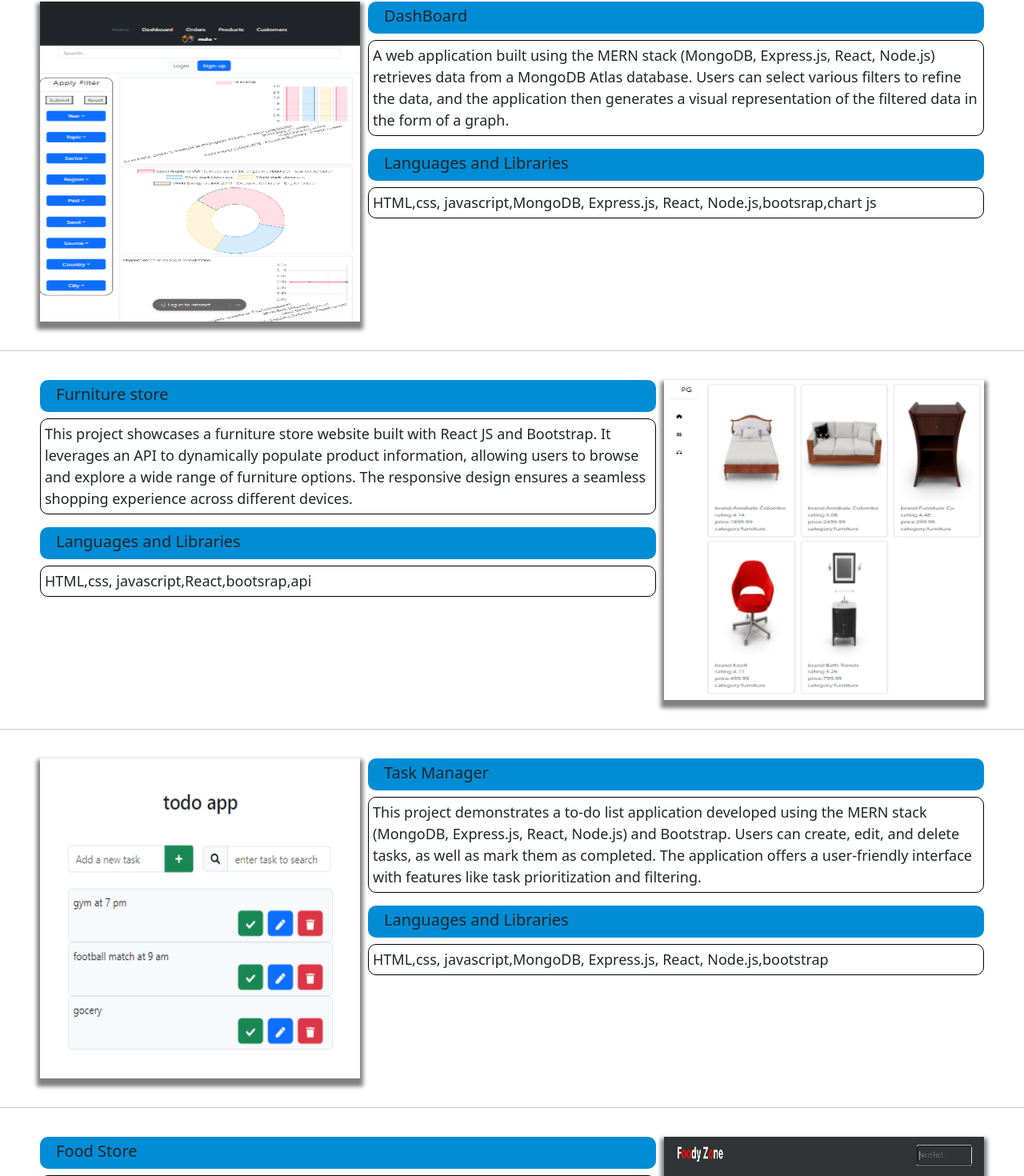
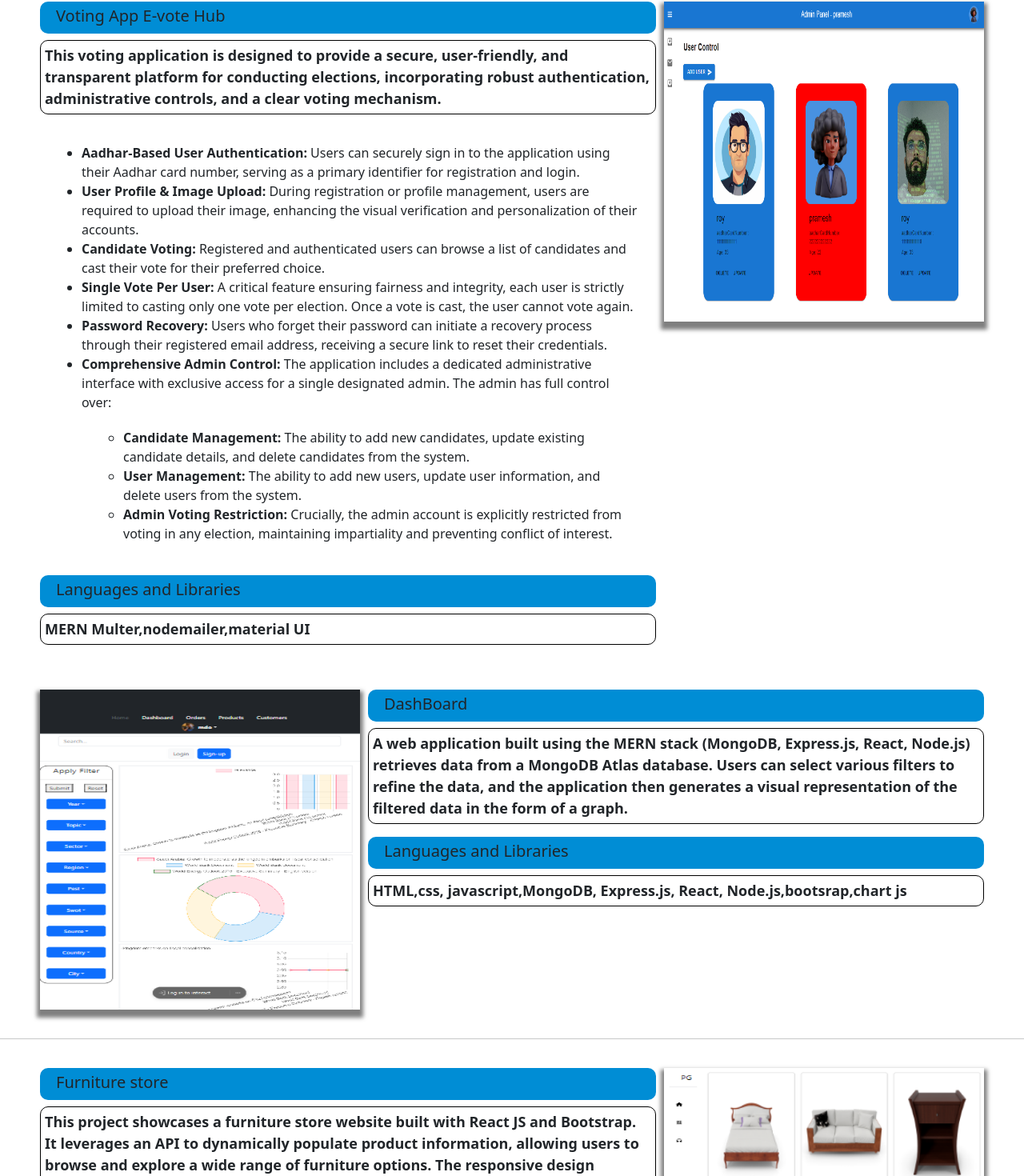
Before and after one commit to pramesh-gawas/portfolio, a React (Vite) app: page / in a window 1280 px wide. Shown: the part 603-2073 px from the top of the page at 80% size. Built offline with nearby package versions, Linux system fonts and the light colour scheme.

Commit message:
uploaded voting app

```diff
--- a/src/components/LatestProjects.jsx
+++ b/src/components/LatestProjects.jsx
@@ -3,6 +3,86 @@ import styled from "styled-components";
 export const LatestProjects = () => {
   return (
     <>
+      {" "}
+      <LProjects>
+        <Content>
+          <h3>Voting App E-vote Hub</h3>
+          <p>
+            <b>
+              This voting application is designed to provide a secure,
+              user-friendly, and transparent platform for conducting elections,
+              incorporating robust authentication, administrative controls, and
+              a clear voting mechanism.
+            </b>
+          </p>
+          <ul>
+            <li>
+              <strong>Aadhar-Based User Authentication:</strong> Users can
+              securely sign in to the application using their Aadhar card
+              number, serving as a primary identifier for registration and
+              login.
+            </li>
+            <li>
+              <strong>User Profile & Image Upload:</strong> During registration
+              or profile management, users are required to upload their image,
+              enhancing the visual verification and personalization of their
+              accounts.
+            </li>
+            <li>
+              <strong>Candidate Voting:</strong> Registered and authenticated
+              users can browse a list of candidates and cast their vote for
+              their preferred choice.
+            </li>
+            <li>
+              <strong>Single Vote Per User:</strong> A critical feature ensuring
+              fairness and integrity, each user is strictly limited to casting
+              only one vote per election. Once a vote is cast, the user cannot
+              vote again.
+            </li>
+            <li>
+              <strong>Password Recovery:</strong> Users who forget their
+              password can initiate a recovery process through their registered
+              email address, receiving a secure link to reset their credentials.
+            </li>
+            <li>
+              <strong>Comprehensive Admin Control:</strong> The application
+              includes a dedicated administrative interface with exclusive
+              access for a single designated admin. The admin has full control
+              over:
+              <ul>
+                <li>
+                  <strong>Candidate Management:</strong> The ability to add new
+                  candidates, update existing candidate details, and delete
+                  candidates from the system.
+                </li>
+                <li>
+                  <strong>User Management:</strong> The ability to add new
+                  users, update user information, and delete users from the
+                  system.
+                </li>
+                <li>
+                  <strong>Admin Voting Restriction:</strong> Crucially, the
+                  admin account is explicitly restricted from voting in any
+                  election, maintaining impartiality and preventing conflict of
+                  interest.
+                </li>
+              </ul>
+            </li>
+          </ul>
+          <h3>Languages and Libraries</h3>
+          <p>
+            <b>MERN Multer,nodemailer,material UI</b>{" "}
+          </p>
+        </Content>
+        <Project>
+          <a
+            href="https://voting-machine-ui.vercel.app/user/login"
+            target="_blank"
+          >
+            <img src="/votingapp.png" alt="votingapp_image" />
+          </a>
+        </Project>
+      </LProjects>
       {/*    project 1 */}
       <LProjects>
         <Project>
@@ -13,16 +93,21 @@ export const LatestProjects = () => {
         <Content>
           <h3>DashBoard</h3>
           <p>
+            <b>
+              {" "}
               A web application built using the MERN stack (MongoDB, Express.js,
-            React, Node.js) retrieves data from a MongoDB Atlas database. Users
-            can select various filters to refine the data, and the application
-            then generates a visual representation of the filtered data in the
-            form of a graph.
+              React, Node.js) retrieves data from a MongoDB Atlas database.
+              Users can select various filters to refine the data, and the
+              application then generates a visual representation of the filtered
+              data in the form of a graph.
+            </b>
           </p>
           <h3>Languages and Libraries</h3>
           <p>
+            <b>
               HTML,css, javascript,MongoDB, Express.js, React,
               Node.js,bootsrap,chart js
+            </b>
           </p>
         </Content>
       </LProjects>
@@ -32,14 +117,18 @@ export const LatestProjects = () => {
         <Content>
           <h3>Furniture store</h3>
           <p>
-            This project showcases a furniture store website built with React JS
-            and Bootstrap. It leverages an API to dynamically populate product
-            information, allowing users to browse and explore a wide range of
-            furniture options. The responsive design ensures a seamless shopping
-            experience across different devices.
+            <b>
+              This project showcases a furniture store website built with React
+              JS and Bootstrap. It leverages an API to dynamically populate
+              product information, allowing users to browse and explore a wide
+              range of furniture options. The responsive design ensures a
+              seamless shopping experience across different devices.
+            </b>
           </p>
           <h3>Languages and Libraries</h3>
-          <p>HTML,css, javascript,React,bootsrap,api</p>
+          <p>
+            <b>HTML,css, javascript,React,bootsrap,api</b>
+          </p>
         </Content>
         <Project>
           <a href="https://furniture-web-navy.vercel.app/" target="_blank">
@@ -48,7 +137,6 @@ export const LatestProjects = () => {
         </Project>
       </LProjects>
       <hr />
-
       {/*       project 3 */}
       <LProjects>
         <Project>
@@ -62,15 +150,19 @@ export const LatestProjects = () => {
         <Content>
           <h3>Task Manager</h3>
           <p>
+            <b>
               This project demonstrates a to-do list application developed using
-            the MERN stack (MongoDB, Express.js, React, Node.js) and Bootstrap.
-            Users can create, edit, and delete tasks, as well as mark them as
-            completed. The application offers a user-friendly interface with
-            features like task prioritization and filtering.
+              the MERN stack (MongoDB, Express.js, React, Node.js) and
+              Bootstrap. Users can create, edit, and delete tasks, as well as
+              mark them as completed. The application offers a user-friendly
+              interface with features like task prioritization and filtering.
+            </b>
           </p>
           <h3>Languages and Libraries</h3>
           <p>
+            <b>
               HTML,css, javascript,MongoDB, Express.js, React, Node.js,bootstrap
+            </b>
           </p>
         </Content>
       </LProjects>
@@ -80,14 +172,19 @@ export const LatestProjects = () => {
         <Content>
           <h3>Food Store</h3>
           <p>
+            <b>
+              {" "}
               This project showcases a food app built using React and
-            styled-components. Users can search for food items across breakfast,
-            lunch, and dinner categories. The app offers a visually appealing
-            interface and provides a seamless user experience for discovering
-            and exploring food options.
+              styled-components. Users can search for food items across
+              breakfast, lunch, and dinner categories. The app offers a visually
+              appealing interface and provides a seamless user experience for
+              discovering and exploring food options.
+            </b>
           </p>
           <h3>Languages and Libraries</h3>
-          <p>html,css,javascript,React js,styled-components</p>
+          <p>
+            <b>html,css,javascript,React js,styled-components</b>
+          </p>
         </Content>
         <Project>
           <a href="https://food-app-frontend-beta.vercel.app/" target="_blank">
--- a/src/components/Projects.jsx
+++ b/src/components/Projects.jsx
@@ -4,6 +4,14 @@ export const Projects = () => {
     <>
       <ProjectHeader>PROJECTS</ProjectHeader>
       <ProjectContainer>
+        <div>
+          <a
+            href="https://voting-machine-ui.vercel.app/user/login"
+            target="_blank"
+          >
+            <img src="/votingapp.png" alt="votingapp_image" />
+          </a>
+        </div>
         {/* project 1 */}
         <div>
           <a href="https://dashfront-wheat.vercel.app/" target="_blank">
```
Also changed, not shown: public/votingapp.png (added). Lines whose indentation alone changed are shown as unchanged.
